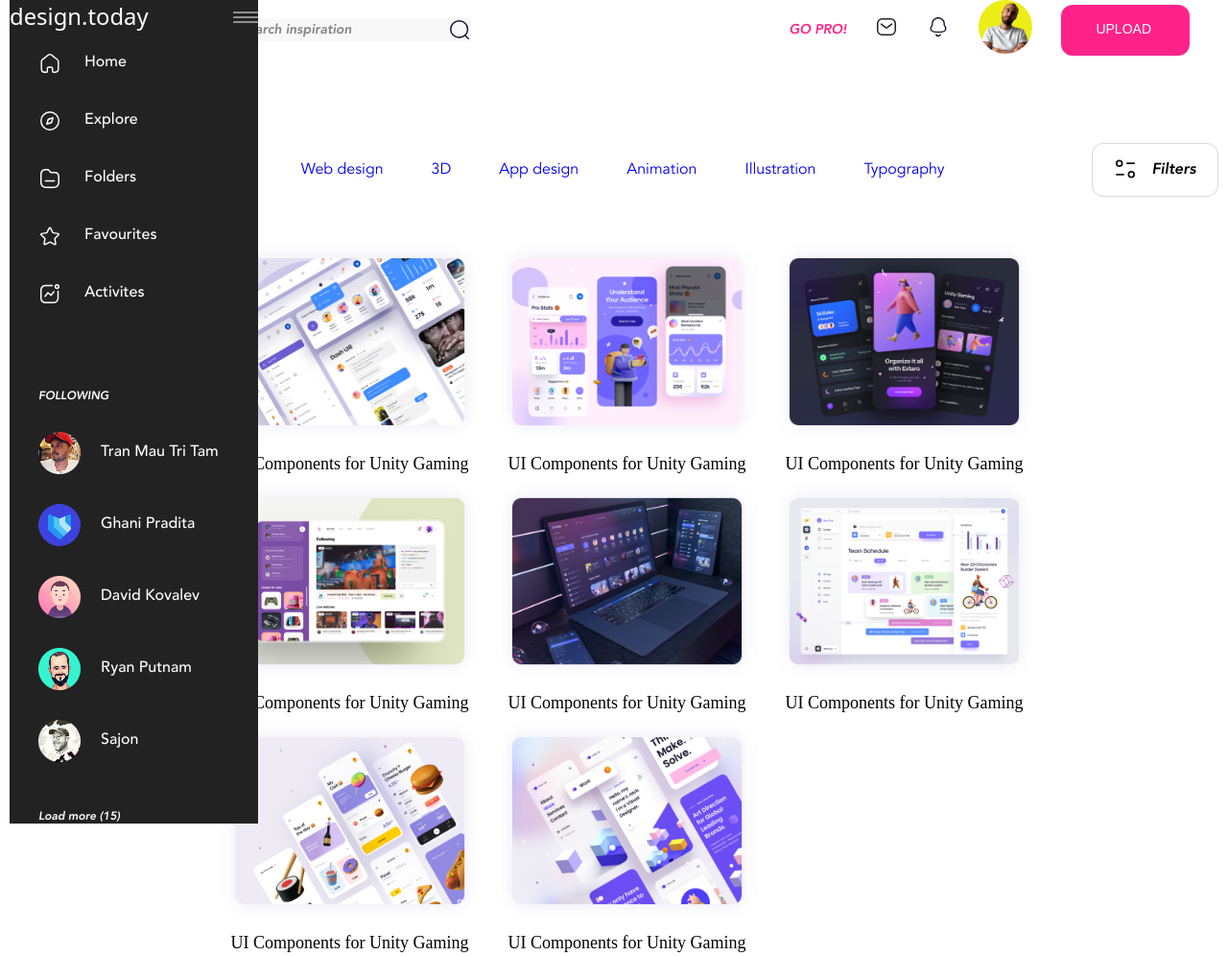
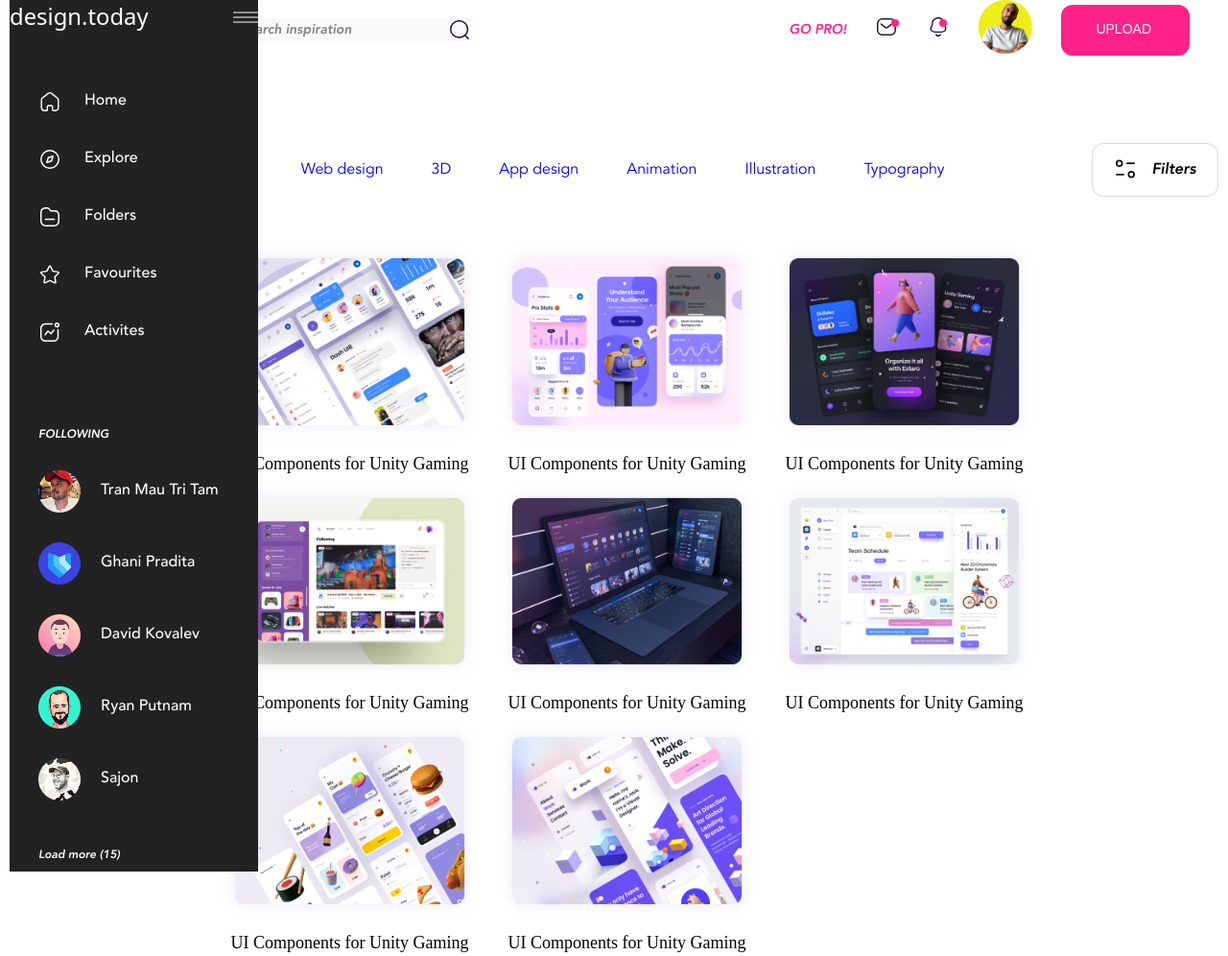
Before and after one commit to D-Bibileishvili/front27-shualeduri, a plain HTML site: page index.html in a window 1280 px wide. Shown: the top 996 px of the page at 96% size. Drawn offline with Linux system fonts and the light colour scheme; files whose address does not match are found by name.

Commit message:
add points on icons

```diff
--- a/css/style.css
+++ b/css/style.css
@@ -111,11 +111,30 @@ header {
   color: #ffffff;
 }
 
+.point1 {
+  width: 8px;
+  height: 8px;
+  background-color: #ff2288;
+  border-radius: 100%;
+  position: absolute;
+  margin-left: 106px;
+  margin-bottom: 15px;
+}
+
+.point2 {
+  width: 8px;
+  height: 8px;
+  background-color: #ff2288;
+  border-radius: 100%;
+  position: absolute;
+  margin-left: 156px;
+  margin-bottom: 15px;
+}
+
 /* navi- section-Box */
 .li:hover {
   background-color: #f2f2f2;
   height: 30px;
-  /* width: 100%; */
   border-radius: 12px;
 }
 
@@ -247,6 +266,7 @@ aside {
 
 .aside-nav {
   background-color: #222222;
+  padding-top: 40px;
 }
 
 .navList {
@@ -288,6 +308,12 @@ h4 {
   padding-top: 19px;
   font-size: 12px;
   margin-left: 30px;
+  padding-bottom: 10px;
+}
+
+.navList:hover {
+  background-color: #ff2288;
+  border-radius: 12px;
 }
 
 /* grid */
--- a/index.html
+++ b/index.html
@@ -44,12 +44,14 @@
                 src="images/Component 11 – 2.svg"
                 alt="Component 11"
             /></a>
+            <div class="point1"></div>
             <a href="#"
               ><img
                 class="header-symbol"
                 src="images/Component 7 – 2.svg"
                 alt="Component 7"
             /></a>
+            <div class="point2"></div>
             <a href="table.html"
               ><img class="hiderImg" src="images/Group 33.png" alt="Group 33"
             /></a>
--- a/table.css
+++ b/table.css
@@ -109,6 +109,26 @@ header {
   border: none;
   font-size: 14px;
   color: #ffffff;
+}
+
+.point1 {
+  width: 8px;
+  height: 8px;
+  background-color: #ff2288;
+  border-radius: 100%;
+  position: absolute;
+  margin-left: 106px;
+  margin-bottom: 16px;
+}
+
+.point2 {
+  width: 8px;
+  height: 8px;
+  background-color: #ff2288;
+  border-radius: 100%;
+  position: absolute;
+  margin-left: 156px;
+  margin-bottom: 16px;
 }
 
 /* table */
@@ -232,6 +252,7 @@ aside {
 
 .aside-nav {
   background-color: #222222;
+  padding-top: 40px;
 }
 
 .navList {
@@ -272,6 +293,12 @@ h4 {
   padding-top: 19px;
   font-size: 12px;
   margin-left: 30px;
+  padding-bottom: 10px;
+}
+
+.navList:hover {
+  background-color: #ff2288;
+  border-radius: 14px;
 }
 
 /* grid */
```
Also changed, not shown: table.html (+2 -0 lines).
